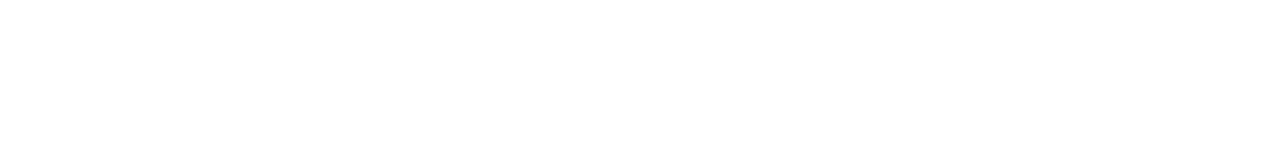
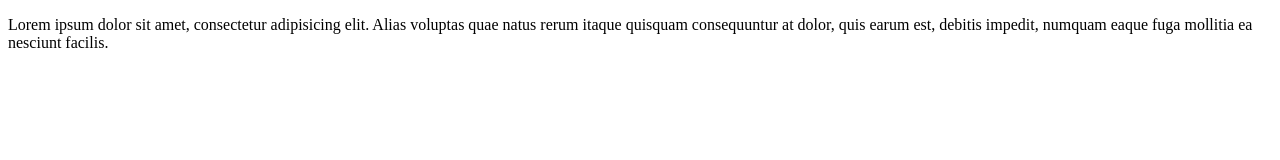
Before and after one commit to gurvindersingh99/test, a plain HTML site: page index.html in a window 1280 px wide. Drawn offline with Linux system fonts and the light colour scheme.

Commit message:
contant add

```diff
--- a/index.html
+++ b/index.html
@@ -6,6 +6,6 @@
     <title>Document</title>
 </head>
 <body>
-
+    <p>Lorem ipsum dolor sit amet, consectetur adipisicing elit. Alias voluptas quae natus rerum itaque quisquam consequuntur at dolor, quis earum est, debitis impedit, numquam eaque fuga mollitia ea nesciunt facilis.</p>
 </body>
 </html>
```
